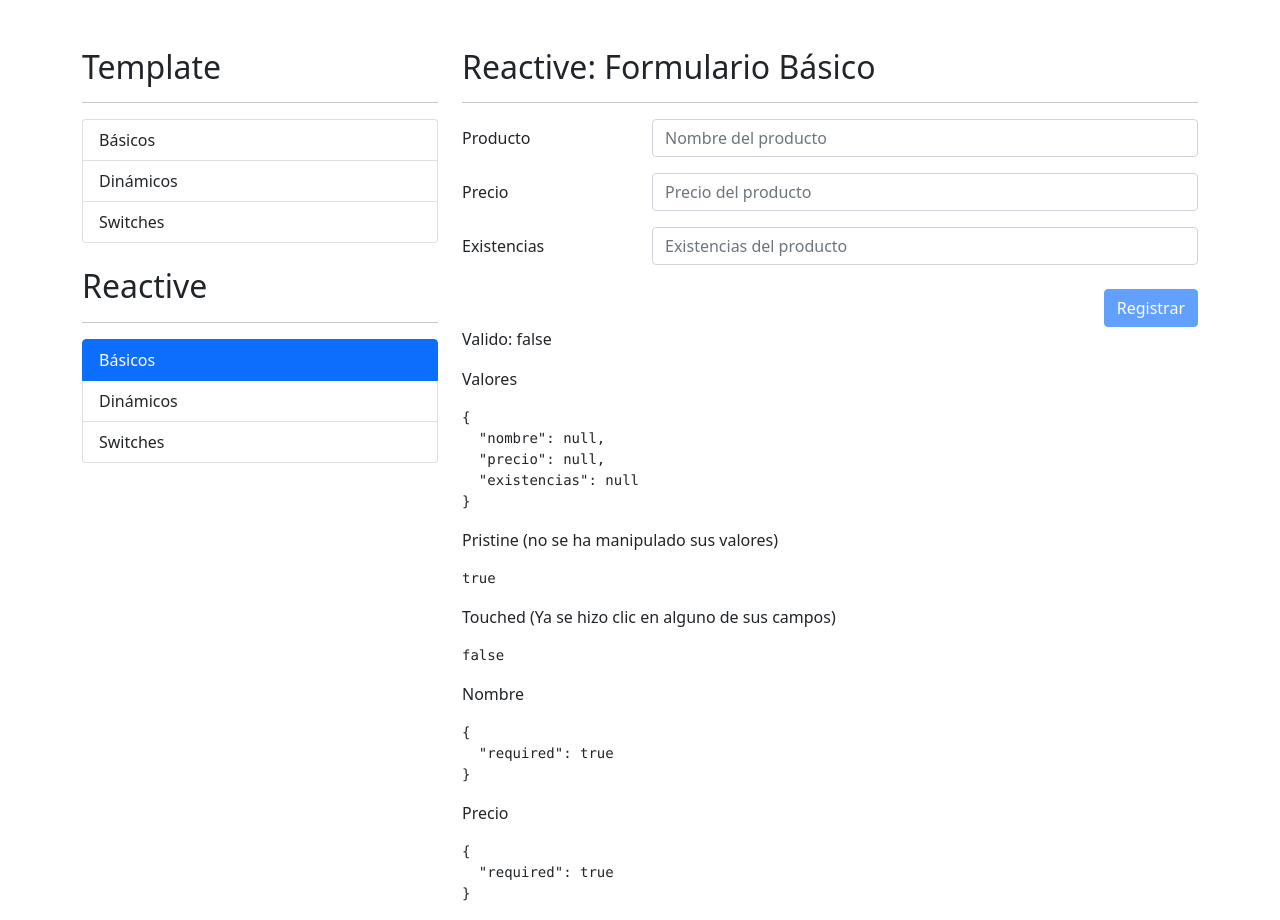
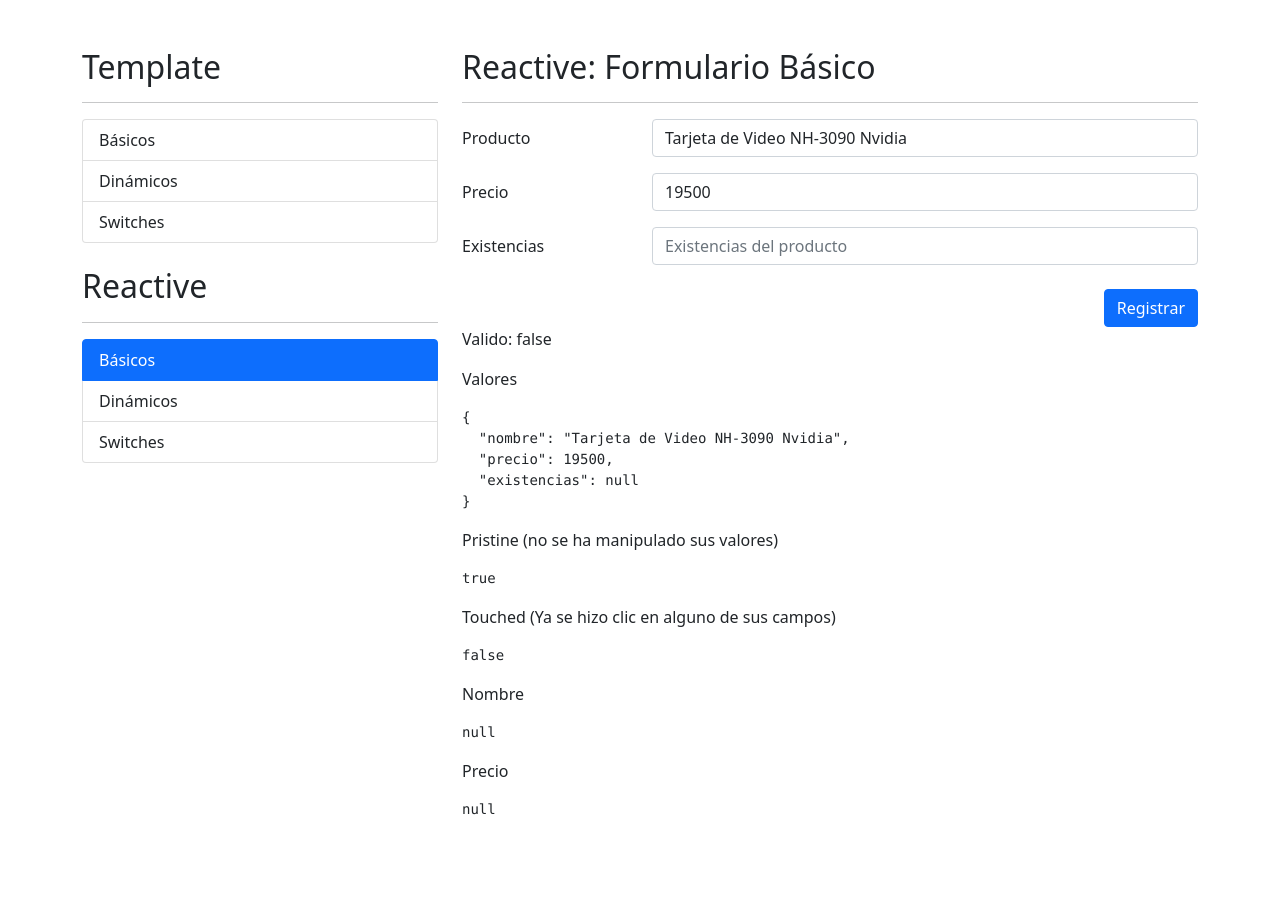
Before and after one commit to alexglzrys/angular-formularios, an Angular app: page /reactive/basicos in a window 1280 px wide. After the commit the page ends 836 px from the top, so only its background shows below. Built offline with nearby package versions, Linux system fonts and the light colour scheme.

Commit message:
submit de un formulario reactivo

```diff
--- a/src/app/reactive/components/basicos/basicos.component.html
+++ b/src/app/reactive/components/basicos/basicos.component.html
@@ -3,7 +3,7 @@
 <div class="row">
   <div class="col">
     <!-- formGroup: Permite especificar que este formulario, será gestionado por la instancia de formulario reactivo declarado en la clase del componente -->
-    <form autocomplete="off" [formGroup]="miFormularioBasico">
+    <form (ngSubmit)="guardar()"  autocomplete="off" [formGroup]="miFormularioBasico">
       <!-- Campo producto -->
       <div class="mb-3 row">
         <label class="col-sm-3 col-form-label" for="producto">Producto</label>
@@ -36,7 +36,7 @@
       <!-- Botón de enviar -->
       <div class="row mt-4">
         <div class="col">
-          <button type="submit" class="btn btn-primary float-end" [disabled]="miFormularioBasico.invalid">Registrar</button>
+          <button type="submit" class="btn btn-primary float-end">Registrar</button>
         </div>
       </div>
     </form>
--- a/src/app/reactive/components/basicos/basicos.component.ts
+++ b/src/app/reactive/components/basicos/basicos.component.ts
@@ -31,6 +31,12 @@ export class BasicosComponent implements OnInit {
   constructor(private fb: FormBuilder) { }
 
   ngOnInit(): void {
+    // En muchas ocasiones es necesario inicializar los valores del formulario reactivo con datos que vienen desde un servicio
+    // El método reset es el preferido para llenar la data en el formulario (ya que no forza a que el cuerpo de la data tenga todas las propiedades definidas en la construccion del mismo)
+    this.miFormularioBasico.reset({
+      nombre: 'Tarjeta de Video NH-3090 Nvidia',
+      precio: 19500,
+    })
   }
 
   campoEsValido(campo: string, typeValidation: string) {
@@ -39,4 +45,18 @@ export class BasicosComponent implements OnInit {
     return ((this.miFormularioBasico.controls[campo].errors?.[typeValidation]) && this.miFormularioBasico.controls[campo].touched);
   }
 
+  guardar() {
+    // Una forma correcta es deshabilitar el botón de envío si el formulario es invalido, pero depende del enfoque, ya que aqui requiero mostrar todos los mensajes de error al presionar el boton
+    if (this.miFormularioBasico.invalid) {
+      // Mostrar todos los mensajes de validación cuando se envíe el formulario
+      this.miFormularioBasico.markAllAsTouched();
+      // Evitar seguir ejecutando esta función
+      return;
+    }
+
+    console.log(this.miFormularioBasico.value);
+    // Resetear el formulario después del envío
+    this.miFormularioBasico.reset()
+  }
+
 }
```
